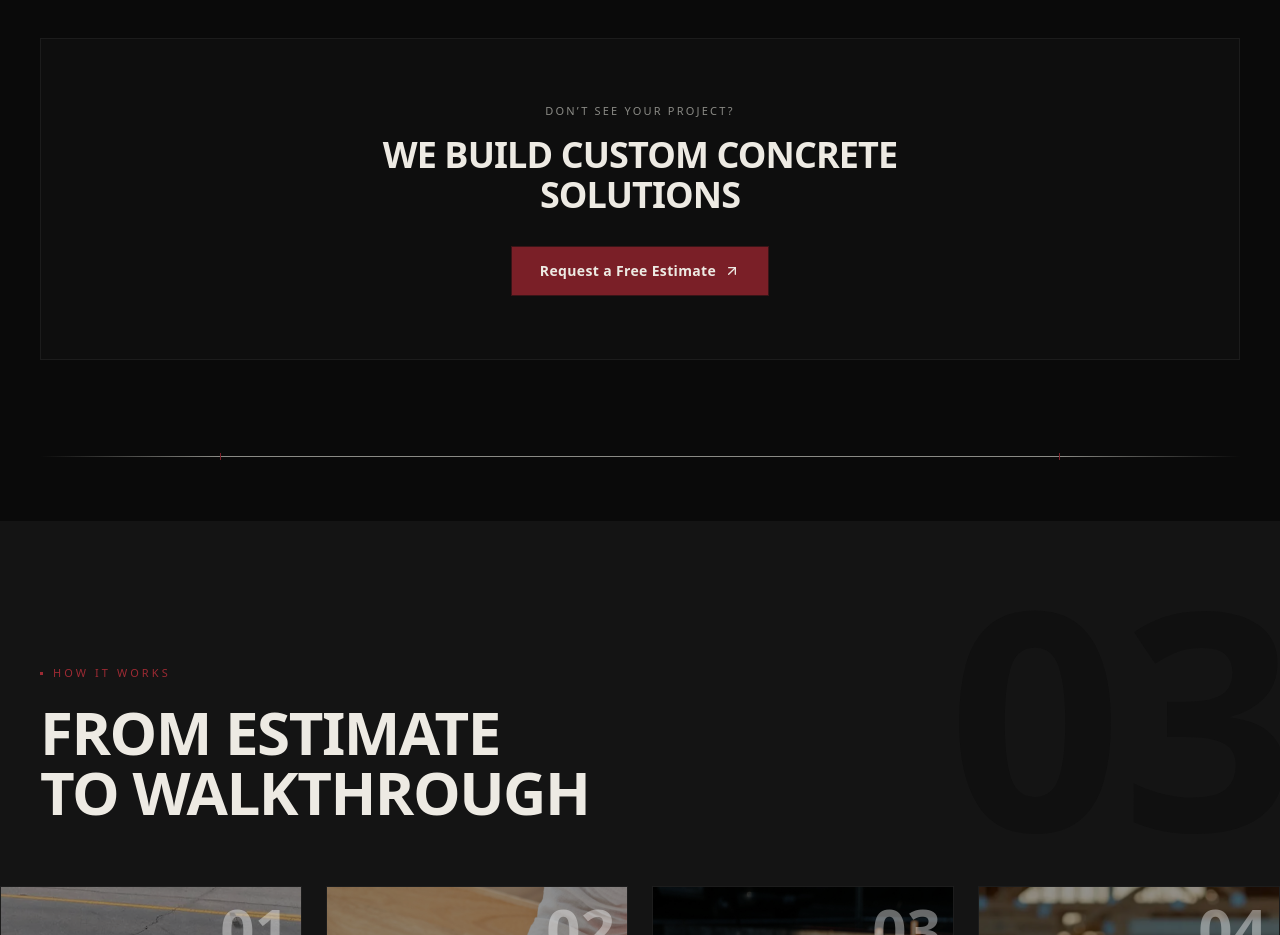
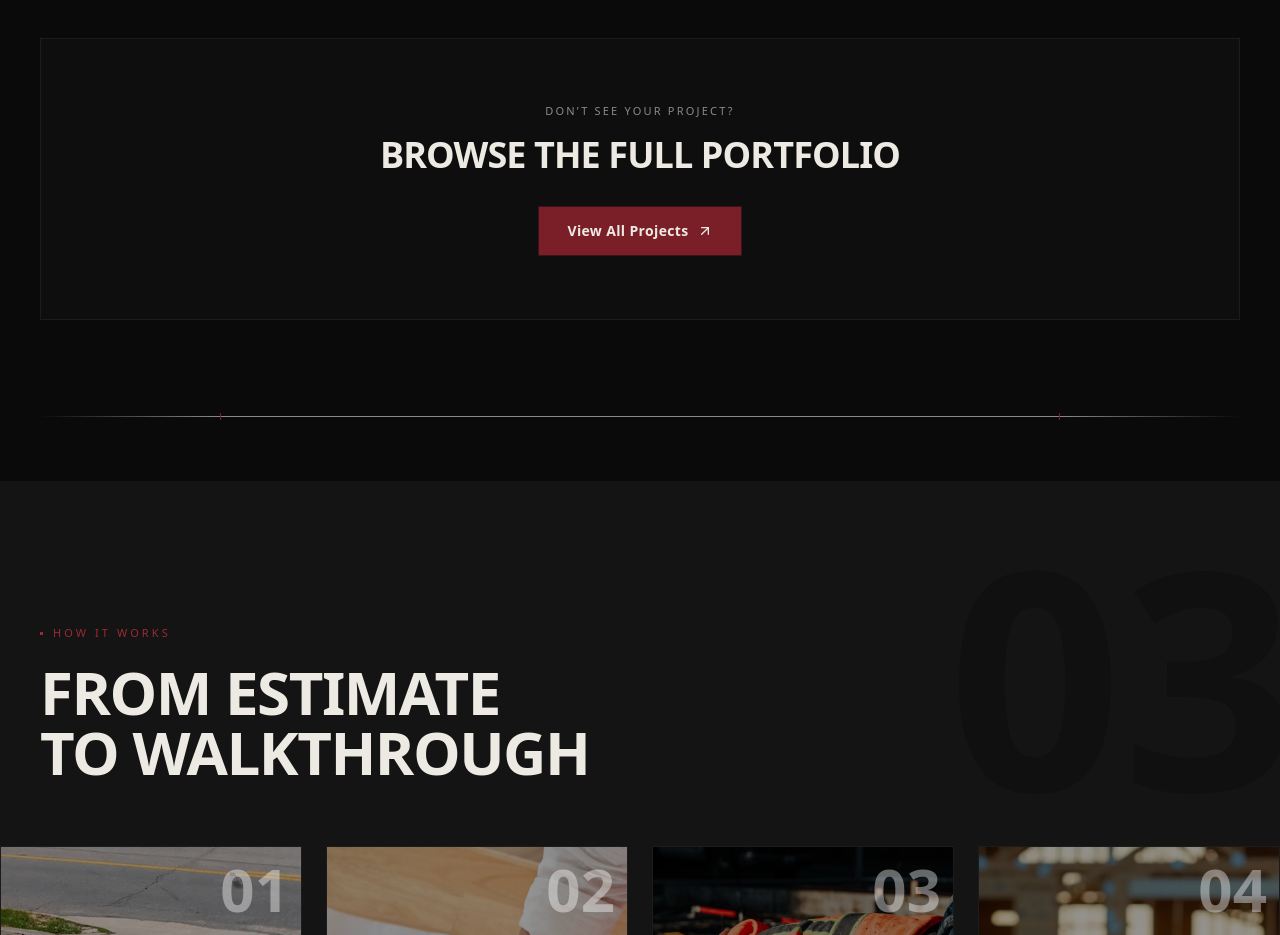
Before and after one commit to 00anthony/Trez, a Next.js app: page / in a window 1280 px wide. Shown: the part 4940-5875 px from the top of the page. Built offline with nearby package versions, Linux system fonts and the light colour scheme; a web font is replaced by a local one.

Commit message:
feat: update FeaturedProjects and LoadingScreen components; enhance CTA text and use media for logo assets

```diff
--- a/components/sections/FeaturedProjects.tsx
+++ b/components/sections/FeaturedProjects.tsx
@@ -108,16 +108,16 @@ export default function FeaturedProjects() {
           )}
         </div>
 
-        {/* Custom project CTA */}
+        {/* Full portfolio CTA */}
         <Reveal delay={0.1} className="mt-20 flex flex-col items-center border border-charcoal-2 bg-charcoal/40 px-8 py-14 text-center md:py-16">
           <p className="font-mono text-[11px] tracking-[0.2em] text-steel uppercase">
             Don&rsquo;t See Your Project?
           </p>
           <h3 className="mt-4 max-w-xl font-display text-3xl font-bold uppercase tracking-tight text-concrete sm:text-4xl">
-            We build custom concrete solutions
+            Browse the full portfolio
           </h3>
-          <Button href="#contact" variant="primary" className="mt-8">
-            Request a Free Estimate
+          <Button href="/projects" variant="primary" className="mt-8">
+            View All Projects
           </Button>
         </Reveal>
 
--- a/components/ui/LoadingScreen.tsx
+++ b/components/ui/LoadingScreen.tsx
@@ -3,6 +3,7 @@
 import { useEffect, useState } from "react";
 import { motion } from "framer-motion";
 import Image from "next/image";
+import { media } from "../../lib/media";
 
 /**
  * Loading screen — assembles the Trez logo from three pieces:
@@ -74,12 +75,13 @@ export default function LoadingScreen({ onDone }: { onDone: () => void }) {
             className="relative h-14 w-14 sm:h-20 sm:w-20"
           >
             <Image
-              src="/logo/logo-icon-light.png"
+              src={media.logo.icon}
               alt=""
               fill
               sizes="(min-width: 768px) 80px, 56px"
               className="object-contain"
               priority
+              fetchPriority="high"
             />
           </motion.div>
 
@@ -93,12 +95,13 @@ export default function LoadingScreen({ onDone }: { onDone: () => void }) {
               className="relative h-9 w-[150px] sm:h-12 sm:w-[210px] -mb-1"
             >
               <Image
-                src="/logo/logo-wordmark-header-light.png"
+                src={media.logo.wordmarkHeader}
                 alt="Trez"
                 fill
                 sizes="(min-width: 768px) 210px, 150px"
                 className="object-contain object-left"
                 priority
+                fetchPriority="high"
               />
             </motion.div>
 
@@ -109,12 +112,13 @@ export default function LoadingScreen({ onDone }: { onDone: () => void }) {
               className="relative mt-1.5 h-3.5 w-[150px] sm:h-5 sm:w-[210px]"
             >
               <Image
-                src="/logo/logo-wordmark-subtext-light.png"
+                src={media.logo.wordmarkSubtext}
                 alt="Construction Group"
                 fill
                 sizes="(min-width: 768px) 210px, 150px"
                 className="object-contain object-left"
                 priority
+                fetchPriority="high"
               />
             </motion.div>
           </div>
```
